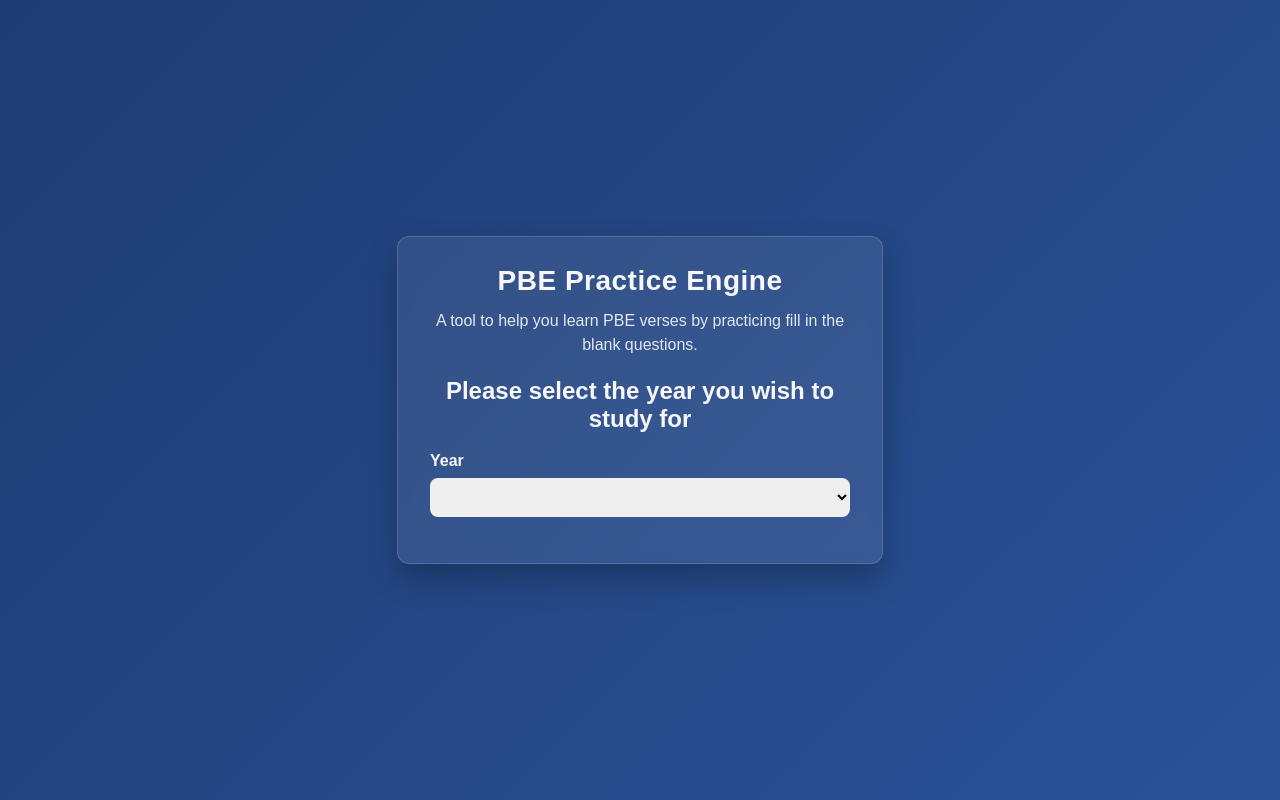
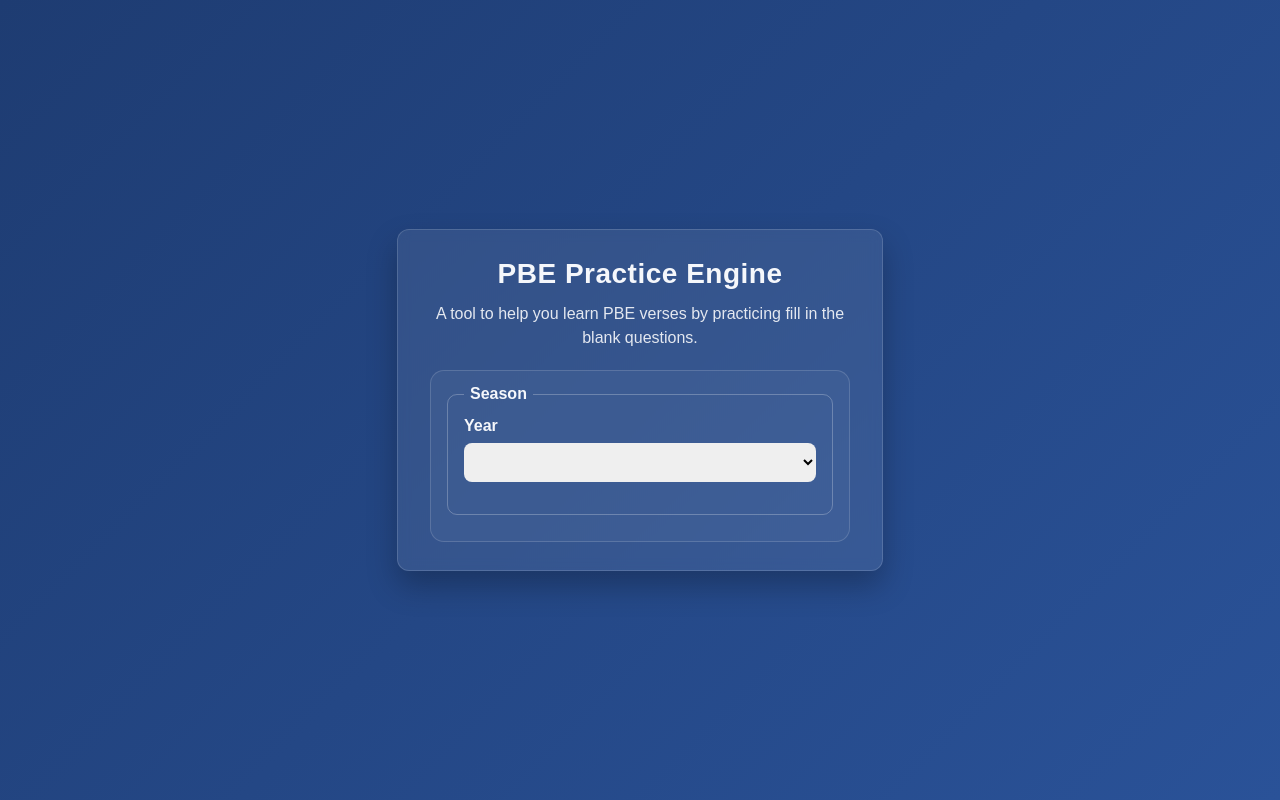
Before and after one commit to antgiant/pbe-study-tool, a plain HTML site: page index.html in a window 1280 px wide. Drawn offline with Linux system fonts and the light colour scheme.

Commit message:
Improving visuals

```diff
--- a/index.html
+++ b/index.html
@@ -10,7 +10,9 @@
   <div class="card">
     <h1>PBE Practice Engine</h1>
     <p>A tool to help you learn PBE verses by practicing fill in the blank questions.</p>
-    <h2>Please select the year you wish to study for</h2>
+    <div class="selectors">
+      <fieldset>
+        <legend>Season</legend>
         <label for="year">Year</label>
         <select id="year" name="year">
           <option value=""></option>
@@ -18,11 +20,13 @@
           <option value="2026-2027">2026-2027 - Mark, 1,2 Peter, & 1,2,3 John</option>
           <option value="2027-2028">2027-2028 - Isaiah 34-66</option>
         </select>
+      </fieldset>
       <fieldset id="chapter-selector" style="display: none;">
-      <legend>Chapter selecter</legend>
+        <legend>Chapter selector</legend>
         <label><input type="checkbox" id="select-all" /> Select all</label>
         <div id="chapter-options"></div>
       </fieldset>
+    </div>
     <button type="button" id="start-button" disabled>Start</button>
   </div>
   <script src="script.js"></script>
--- a/styles.css
+++ b/styles.css
@@ -95,6 +95,22 @@ button:disabled {
   margin: 12px auto 0;
 }
 
+.selectors {
+  margin-top: 8px;
+  border: 1px solid rgba(255, 255, 255, 0.15);
+  border-radius: 14px;
+  padding: 14px;
+  background: rgba(255, 255, 255, 0.04);
+}
+
+.selectors fieldset {
+  margin-bottom: 12px;
+}
+
+.selectors fieldset:last-of-type {
+  margin-bottom: 0;
+}
+
 .chapter-status {
   margin-left: 6px;
   font-size: 12px;
```
Lines whose indentation alone changed are shown as unchanged.
